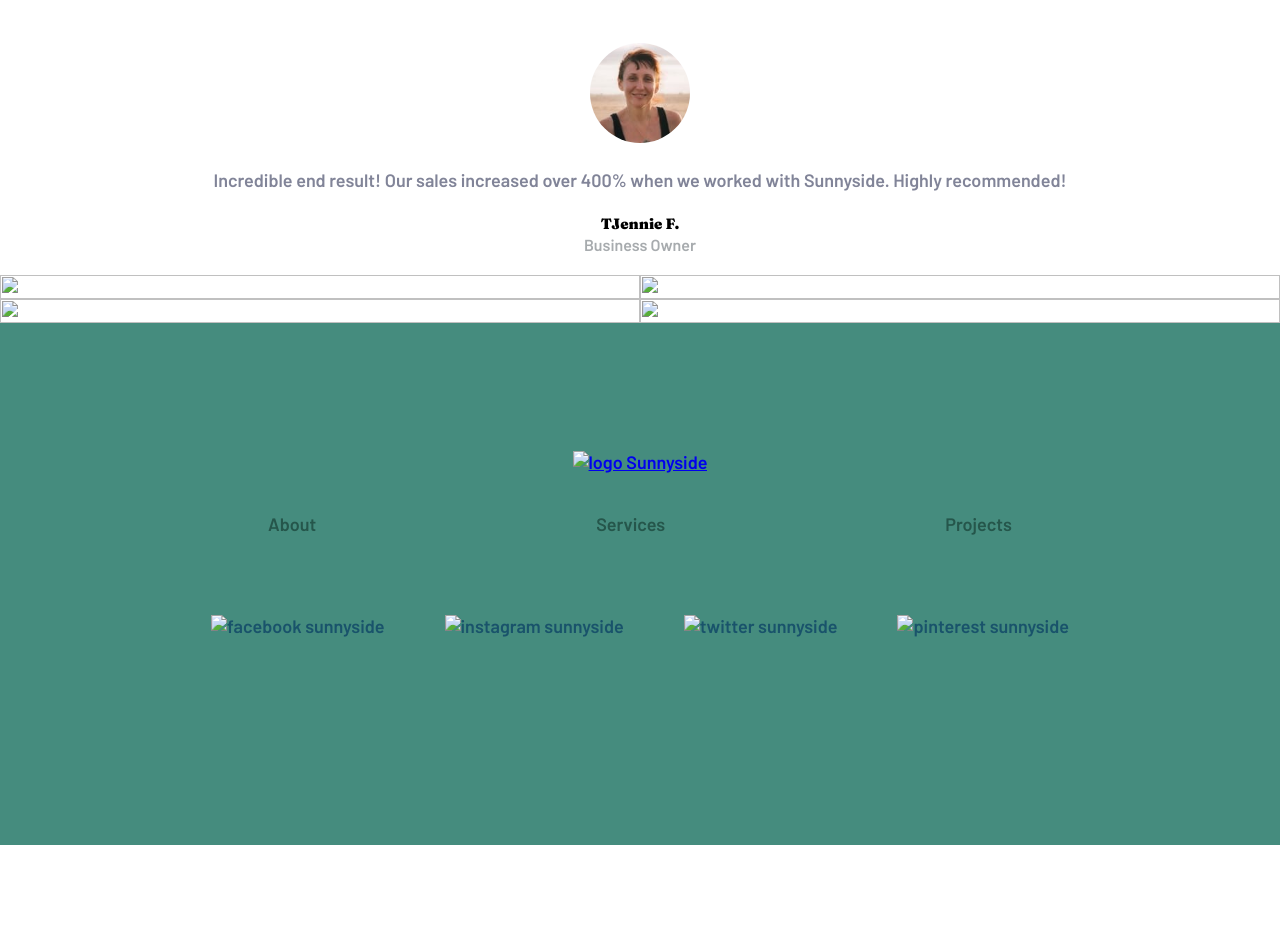
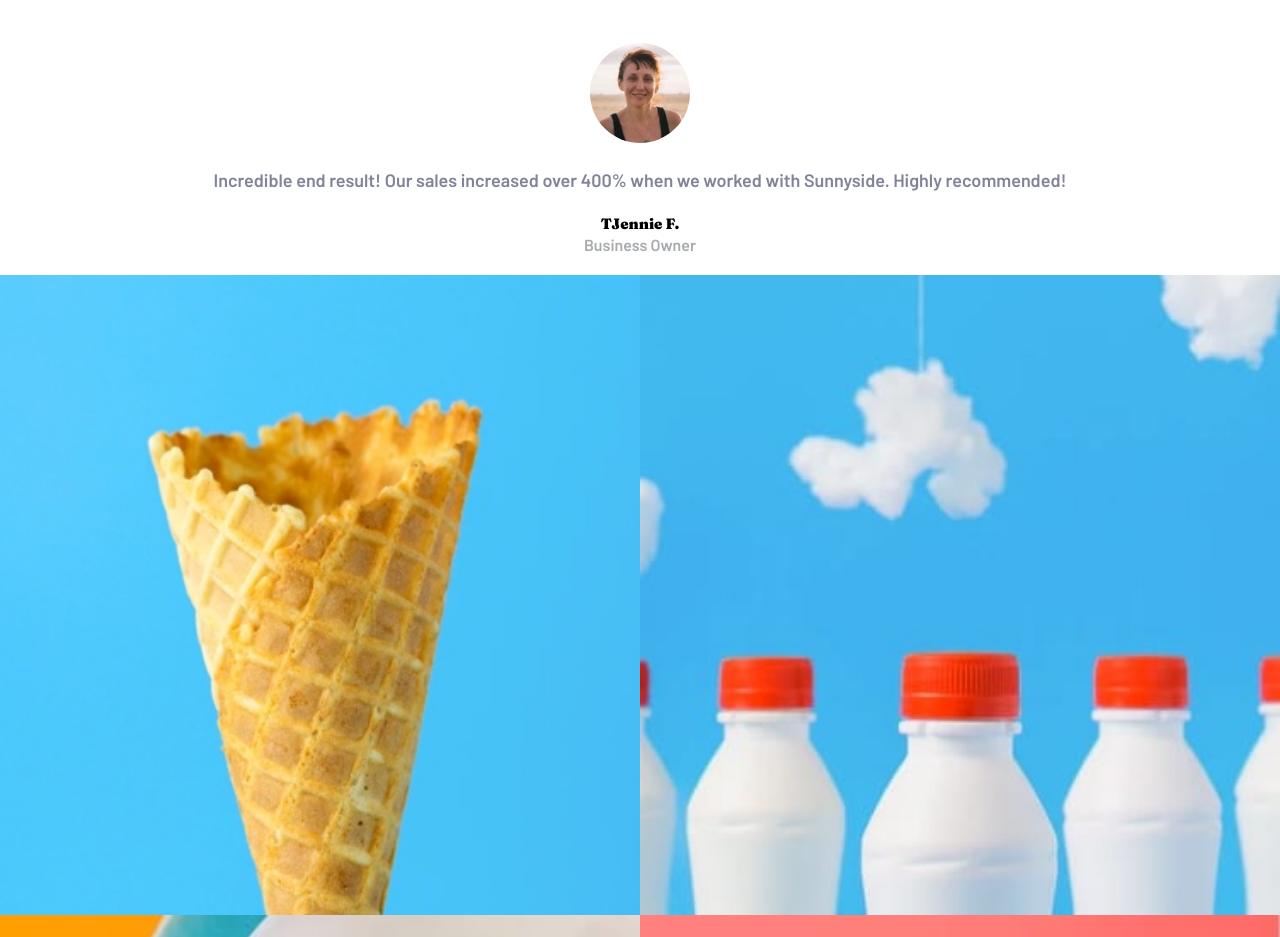
Before and after one commit to RubyAlvarez08/sunnyside, a website: page index.html in a window 1280 px wide. Shown: the part 8103-9040 px from the top of the page. Before the commit the page ends 8948 px from the top, so only its background shows below. Drawn offline with nearby package versions, Linux system fonts and the light colour scheme; files that its build step writes are made by us from their sources; the site is published under a folder, as on GitHub Pages, so addresses that start at the root find nothing.

Commit message:
ruta de imagenes

```diff
--- a/index.html
+++ b/index.html
@@ -118,17 +118,17 @@
       </div>
     </section>
     <section class="gallery">
-      <img class="col-1" src="/images/mobile/image-gallery-cone.jpg" alt="">
-      <img class="col-2" src="/images/mobile/image-gallery-milkbottles.jpg" alt="">
-      <img class="col-3" src="/images/mobile/image-gallery-orange.jpg" alt="">
-      <img sclass="col-4" src="/images/mobile/image-gallery-sugar-cubes.jpg" alt="">
+      <img class="col-1" src="./images/mobile/image-gallery-cone.jpg" alt="">
+      <img class="col-2" src="./images/mobile/image-gallery-milkbottles.jpg" alt="">
+      <img class="col-3" src="./images/mobile/image-gallery-orange.jpg" alt="">
+      <img sclass="col-4" src="./images/mobile/image-gallery-sugar-cubes.jpg" alt="">
     </section>
   </main>
   <footer>
     <div class="footer-container">
       <div class="footer__logo">
         <a href="#">
-          <img src="/images/logo.svg" alt="logo Sunnyside">
+          <img src="./images/logo.svg" alt="logo Sunnyside">
         </a>
       </div>
       <nav class="footer-menu">
@@ -139,10 +139,10 @@
         </ul>
       </nav>
       <div class="social-media">
-        <img src="/images/icon-facebook.svg" alt="facebook sunnyside">
-        <img src="/images/icon-instagram.svg" alt="instagram sunnyside">
-        <img src="/images/icon-twitter.svg" alt="twitter sunnyside">
-        <img src="/images/icon-pinterest.svg" alt="pinterest sunnyside">
+        <img src="./images/icon-facebook.svg" alt="facebook sunnyside">
+        <img src="./images/icon-instagram.svg" alt="instagram sunnyside">
+        <img src="./images/icon-twitter.svg" alt="twitter sunnyside">
+        <img src="./images/icon-pinterest.svg" alt="pinterest sunnyside">
       </div>
     </div>
   </footer>
```
